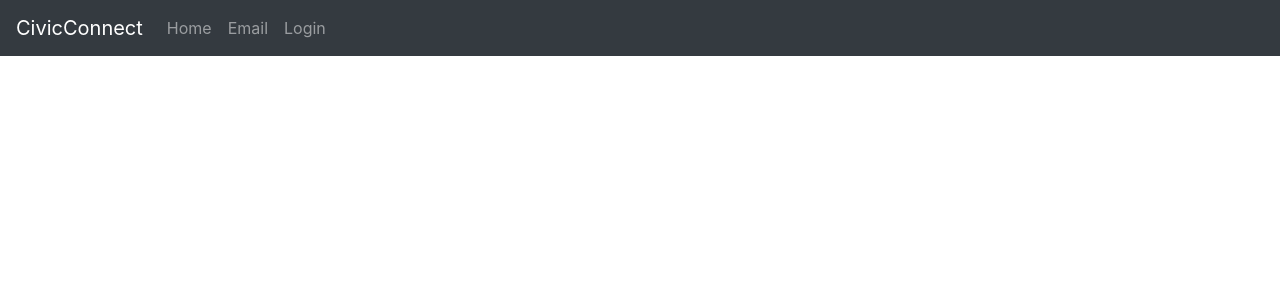
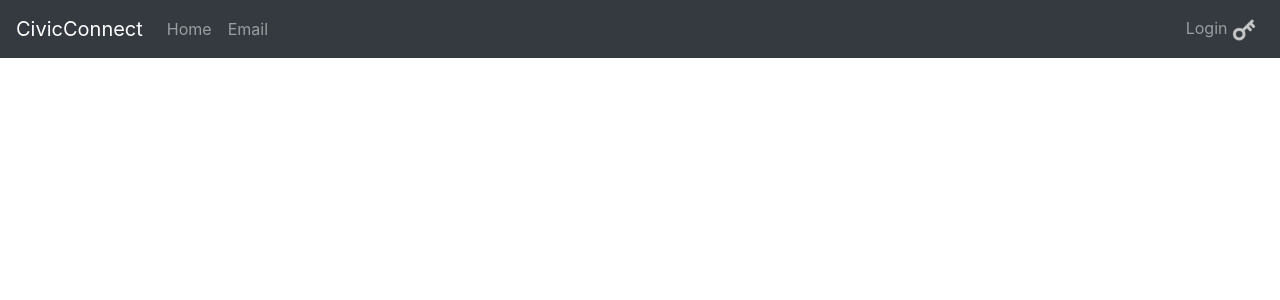
Before and after one commit to emilybuerk/civic-connect, a Django app: page /civicconnect/ in a window 1280 px wide. Shown: the top 300 px of the page. Run offline with Django 3.2, Linux system fonts and the light colour scheme; some libraries are stand-ins or nearby versions.

Commit message:
login navbar
Integrated login to navigation bar

```diff
--- a/civicconnect/settings.py
+++ b/civicconnect/settings.py
@@ -115,7 +115,7 @@ AUTHENTICATION_BACKENDS = (
 
 SITE_ID = 1
 
-LOGIN_REDIRECT_URL = '/'
+LOGIN_REDIRECT_URL = '/civicconnect/'
 
 SOCIALACCOUNT_PROVIDERS = {
     'google': {
--- /dev/null
+++ b/main_page/static/main_page/navbar.css
@@ -0,0 +1,8 @@
+.login-icon {
+	width: 1.5em;
+	height: 1.5em;
+}
+
+a > label {
+	cursor: pointer;
+}
--- a/main_page/templates/main_page/navbar.html
+++ b/main_page/templates/main_page/navbar.html
@@ -1,3 +1,6 @@
+{% load socialaccount %}
+{% load static %}
+    <link rel="stylesheet" href="{% static 'main_page/navbar.css' %}" />
     <nav class="navbar navbar-expand-lg navbar-dark bg-dark">
         <a class="navbar-brand" href="#">CivicConnect</a>
         <div id="navbarNav">
@@ -8,8 +11,23 @@
                 <li class="nav-item">
                     <a class="nav-link" href="{% url 'main_page:email_page' %}">Email</a>
                 </li>
+            </ul>
+        </div>
+        <!-- Source for Right-Align https://www.codeply.com/go/qhaBrcWp3v -->
+        <div class="collapse navbar-collapse text-right">
+            <ul class="navbar-nav ml-auto flex-nowrap">
                 <li class="nav-item">
-            <a class="nav-link" href="{% url 'main_page:login_page' %}">Login</a>
+                    {% if user.is_authenticated %}
+                    <a class="nav-link" href="{% url 'main_page:home_page' %}">
+                        {{ user.username }}
+                        <img class="login-icon" src="{% static 'main_page/user_icon.png' %}" alt="user" />
+                    </a>
+                    {% else %}
+                    <a class="nav-link" href="{% provider_login_url 'google' %}">
+                        Login
+                        <img class="login-icon" src="{% static 'main_page/login_icon.png' %}" alt="key" />
+                    </a>
+                    {% endif %}
                 </li>
             </ul>
         </div>
--- a/main_page/urls.py
+++ b/main_page/urls.py
@@ -7,5 +7,4 @@ urlpatterns = [
     path('', views.HomeView.as_view(), name = 'home_page'),
     path('login/', views.LoginView.as_view(), name = 'login_page'),
     path('email/', views.email, name = 'email_page')
-
 ]
```
Also changed, not shown: main_page/static/main_page/login_icon.png (added), main_page/static/main_page/user_icon.png (added). Lines whose indentation alone changed are shown as unchanged.
